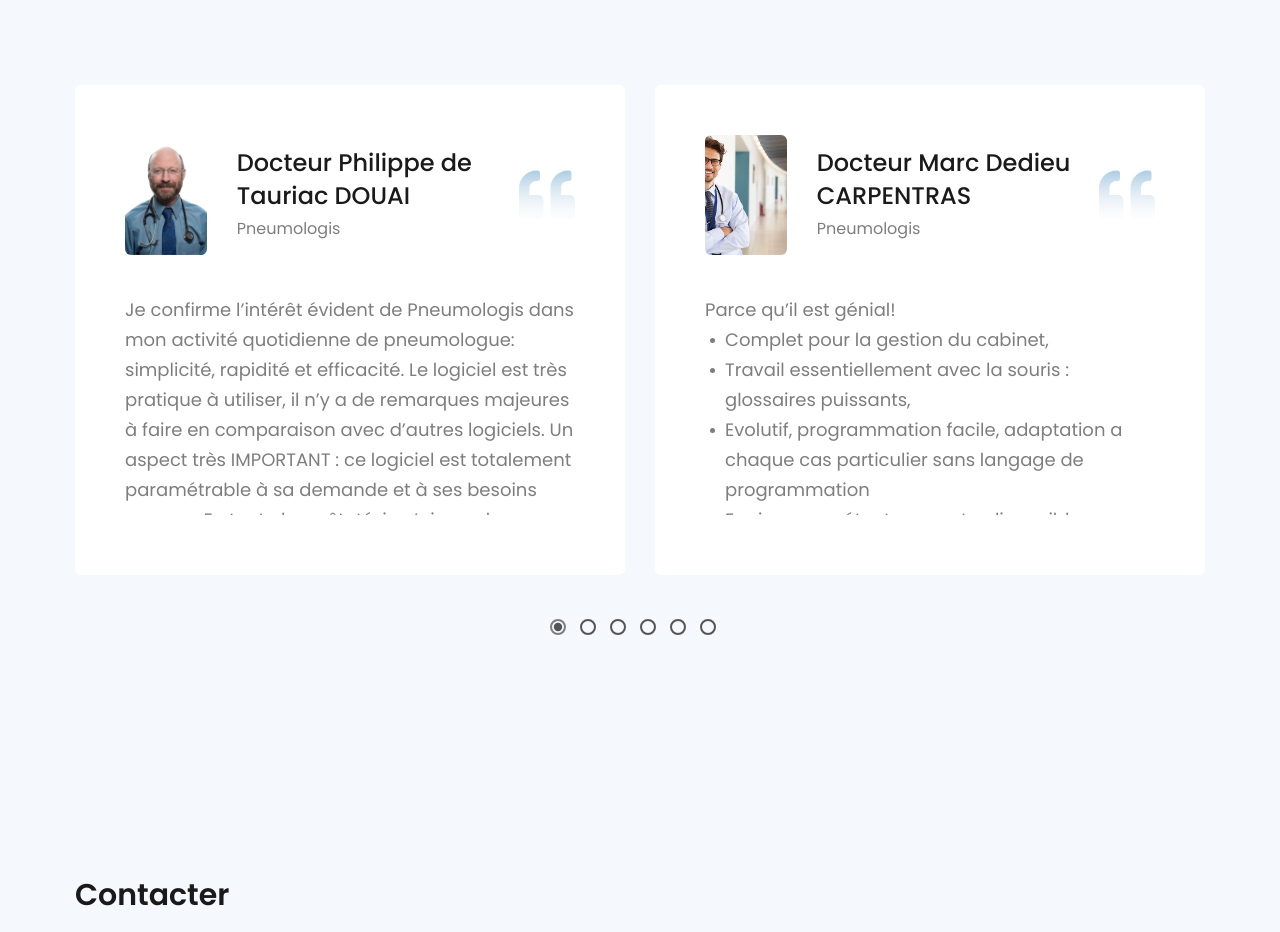
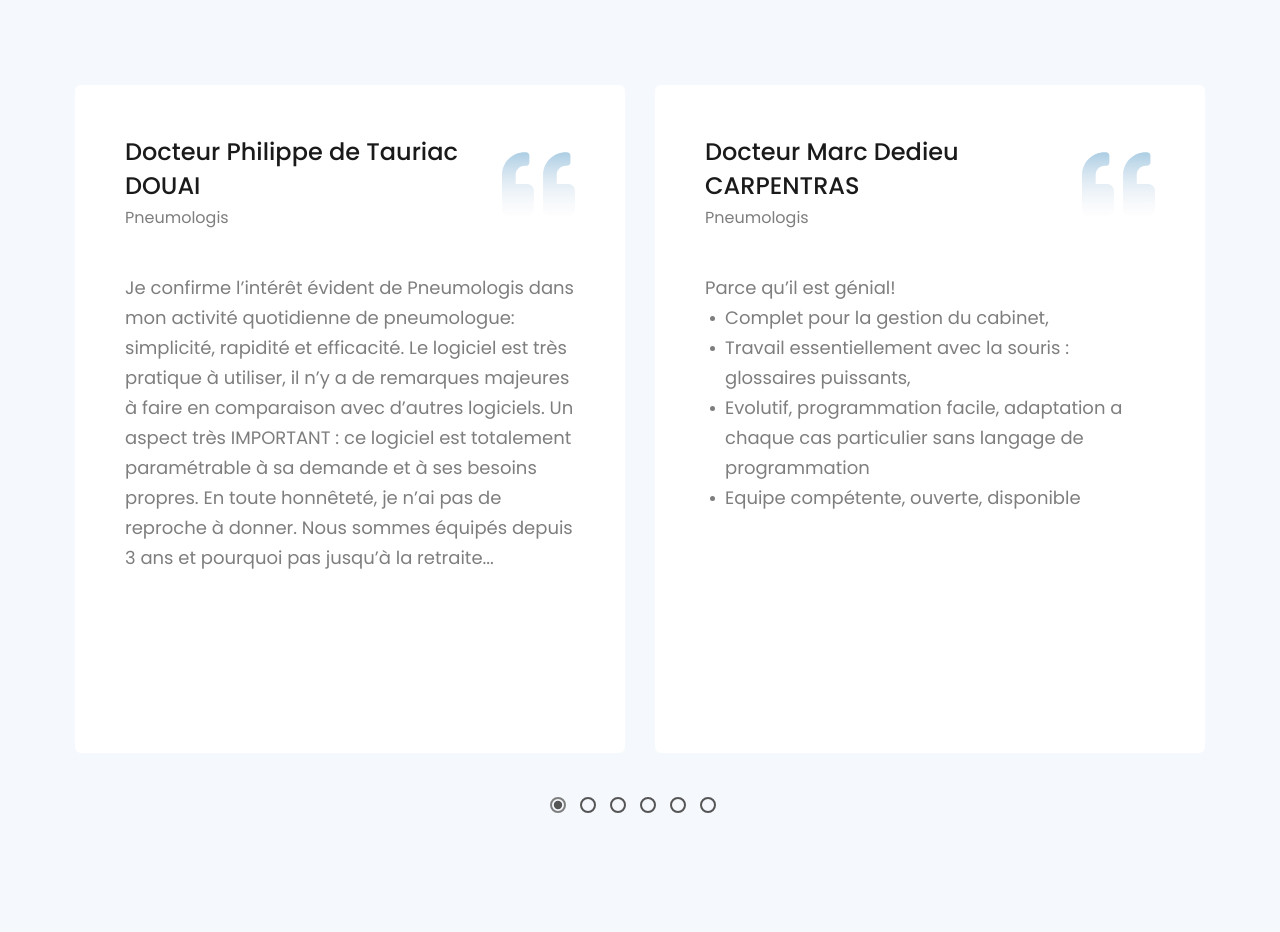
Before and after one commit to riflemanIm/medialogis, a Next.js app: page / in a window 1280 px wide. Shown: the part 5140-6072 px from the top of the page. Built offline with nearby package versions, Linux system fonts and the light colour scheme.

Commit message:
fix: remove testimonials

```diff
--- a/components/testimonial/Testimonial.jsx
+++ b/components/testimonial/Testimonial.jsx
@@ -44,15 +44,16 @@ export default function Testimonial() {
                   <div className="list_inner">
                     <div className="details">
                       <div className="author">
-                        <div className="image">
-                          <div
+                        {/*<div className="image">
+
+                         <div
                             className="main"
                             style={{
                               backgroundImage: `url(img/testimonials/testimonial-${val.img}.jpg)`,
                             }}
                           ></div>
                         </div>
-                        {/* End image */}
+                         End image */}
 
                         <div className="short">
                           <h3>{val.name}</h3>
--- a/public/scss/main/testimonials.scss
+++ b/public/scss/main/testimonials.scss
@@ -109,10 +109,10 @@
   border-radius: 6px;
 }
 .ml_testimonials .list .short {
-  padding-left: 30px;
-  @media screen and (max-width: 991px) {
-    padding-left: 15px;
-  }
+  // padding-left: 30px;
+  // @media screen and (max-width: 991px) {
+  //   padding-left: 15px;
+  // }
 }
 .ml_testimonials .list .short h3 {
   font-size: 24px;
@@ -125,7 +125,7 @@
 .ml_testimonials .list .text {
   overflow-y: auto;
   overflow-x: hidden;
-  height: 220px;
+  height: 420px;
   scrollbar-width: thin;
   scrollbar-color: #999 #fff;
 
```
